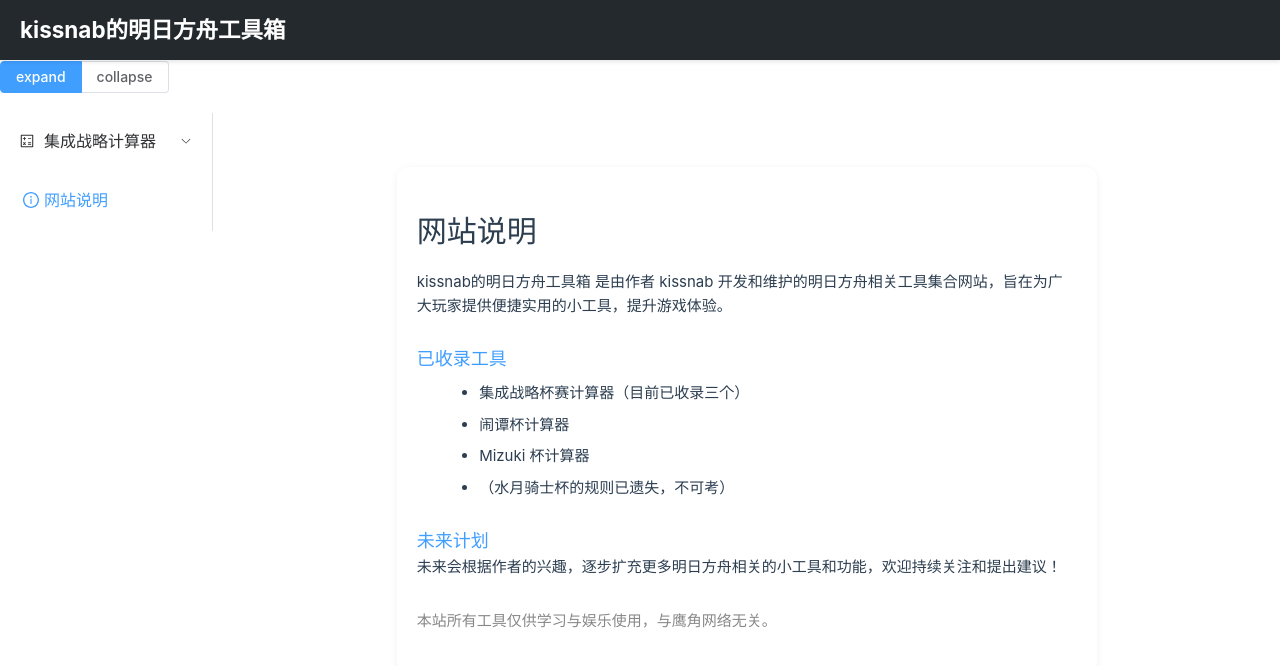
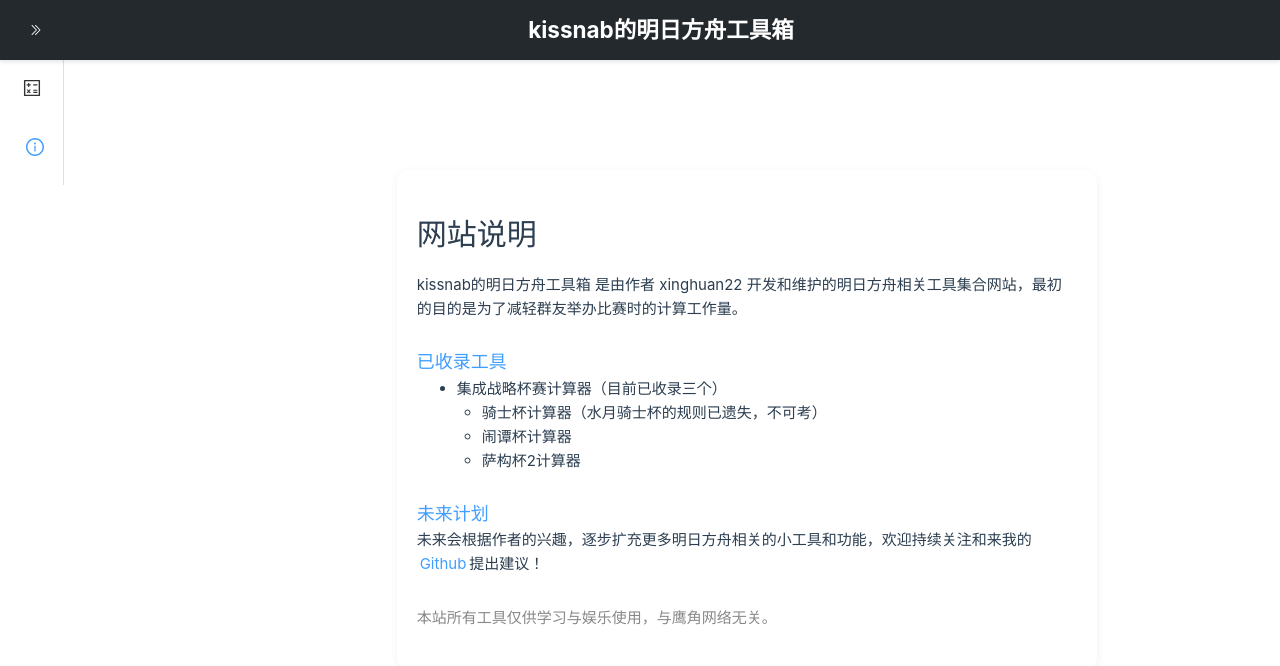
Before and after one commit to xinghuan22/arknights-calculator, a Vue app: page /readme in a window 1280 px wide. Shown: the top 666 px of the page. Built offline with nearby package versions, Linux system fonts and the light colour scheme.

Commit message:
feat: 优化界面排版

```diff
--- a/src/App.vue
+++ b/src/App.vue
@@ -3,12 +3,18 @@ import { RouterView, useRoute, RouterLink } from 'vue-router'
 import { computed, ref } from 'vue'
 import { CalculatorOutlined, InfoCircleOutlined } from '@ant-design/icons-vue'
 
-const isCollapse = ref(false)
-// const handleCollapse = () => {
-//   isCollapse.value = !isCollapse.value
-// }
+import { DArrowRight, DArrowLeft} from '@element-plus/icons-vue'
+
+const isCollapse = ref(true)
+const handleCollapse = () => {
+  isCollapse.value = !isCollapse.value
+}
 const route = useRoute()
 const activeMenu = computed(() => route.path)
+
+const menu_style = computed(() => {
+  return isCollapse.value ? DArrowRight : DArrowLeft
+})
 </script>
 
 <template>
@@ -17,6 +23,7 @@ const activeMenu = computed(() => route.path)
     <el-row>
       <el-col :span="24">
         <header class="header">
+          <el-button :icon="menu_style" @click="handleCollapse" class="menu-button" circle />
           <div class="logo">kissnab的明日方舟工具箱</div>
           <div class="header-right">
             <!-- 预留位置放置其他组件 -->
@@ -27,15 +34,11 @@ const activeMenu = computed(() => route.path)
     <el-row>
       <el-col :span="4" class="tac">
         <!-- <h5 class="mb-2">Default colors</h5> -->
-        <el-radio-group v-model="isCollapse" style="margin-bottom: 20px">
-          <el-radio-button :value="false">expand</el-radio-button>
-          <el-radio-button :value="true">collapse</el-radio-button>
-        </el-radio-group>
         <el-menu :default-active="activeMenu" class="el-menu-vertical-demo" :collapse="isCollapse">
           <el-sub-menu index="1">
             <template #title>
-              <CalculatorOutlined />
-              <span style="font-size: medium; margin-left: 10px">集成战略计算器</span>
+              <el-icon><CalculatorOutlined /></el-icon>
+              <span style="font-size: medium;">集成战略计算器</span>
             </template>
             <!-- <el-menu-item index="1-1">
             <RouterLink to="/" class="nav-item">首页</RouterLink>
@@ -52,7 +55,8 @@ const activeMenu = computed(() => route.path)
           </el-sub-menu>
           <RouterLink to="/readme" class="nav-item">
             <el-menu-item index="/readme" style="font-size: medium">
-              <InfoCircleOutlined style="margin-right: 5px" /> 网站说明
+              <el-icon><InfoCircleOutlined /></el-icon>
+              <template #title>使用说明</template>
             </el-menu-item>
           </RouterLink>
           <!-- <el-menu-item index="3" disabled>
@@ -125,4 +129,16 @@ const activeMenu = computed(() => route.path)
 .tac {
   padding-top: 60px;
 }
+
+.menu-button {
+  margin-right: 10px;
+  background-color: #24292e;
+  color: white;
+  border: none;
+}
+
+.menu-button:hover {
+  background-color: #434445;
+  color: white;
+}
 </style>
--- a/src/router/index.ts
+++ b/src/router/index.ts
@@ -22,6 +22,10 @@ const router = createRouter({
       path: '/sagou',
       name: 'sagou',
       component: () => import('../views/SagouCalView.vue')
+    },
+    {
+      path: '/',
+      redirect: '/readme'
     }
   ]
 })
--- a/src/views/ReadmeView.vue
+++ b/src/views/ReadmeView.vue
@@ -2,19 +2,29 @@
   <div class="about-container">
     <h1>网站说明</h1>
     <p>
-      <strong>kissnab的明日方舟工具箱</strong> 是由作者
-      <strong>kissnab</strong>
-      开发和维护的明日方舟相关工具集合网站，旨在为广大玩家提供便捷实用的小工具，提升游戏体验。
+      <b>kissnab的明日方舟工具箱</b> 是由作者
+      <b>xinghuan22</b>
+      开发和维护的明日方舟相关工具集合网站，最初的目的是为了减轻群友举办比赛时的计算工作量。
     </p>
     <h2>已收录工具</h2>
     <ul>
       <li>集成战略杯赛计算器（目前已收录三个）</li>
-      <li>闹谭杯计算器</li>
-      <li>Mizuki 杯计算器</li>
-      <li>（水月骑士杯的规则已遗失，不可考）</li>
+      <ul>
+        <li>骑士杯计算器（水月骑士杯的规则已遗失，不可考）</li>
+        <li>闹谭杯计算器</li>
+        <li>萨构杯2计算器</li>
+      </ul>
     </ul>
     <h2>未来计划</h2>
-    <p>未来会根据作者的兴趣，逐步扩充更多明日方舟相关的小工具和功能，欢迎持续关注和提出建议！</p>
+    <p>
+      未来会根据作者的兴趣，逐步扩充更多明日方舟相关的小工具和功能，欢迎持续关注和来我的<a
+        class="link"
+        target="_blank"
+        rel="noopener noreferrer"
+        href="https://github.com/xinghuan22/arknights-calculator"
+        >Github</a
+      >提出建议！
+    </p>
     <p style="margin-top: 2em; color: #888">本站所有工具仅供学习与娱乐使用，与鹰角网络无关。</p>
   </div>
 </template>
@@ -37,10 +47,17 @@ h2 {
   font-size: 1.2em;
   color: #409eff;
 }
-ul {
-  margin: 0.5em 0 0 1.5em;
+ul > ul {
+  margin-left: -1em;
+  list-style-type: circle;
 }
-li {
-  margin-bottom: 0.5em;
+
+.link {
+  color: #409eff;
+}
+
+.link:hover {
+  text-decoration: underline;
+  background-color: aliceblue;
 }
 </style>
```
